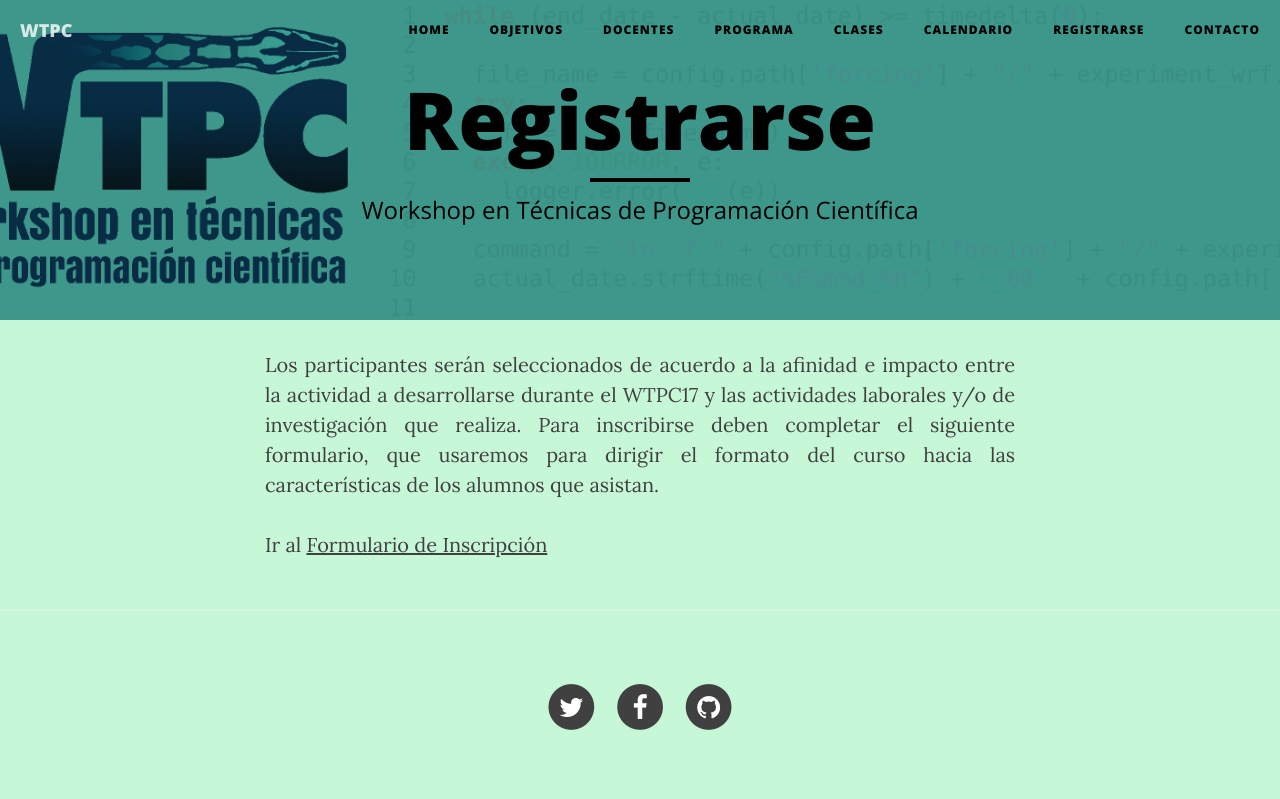
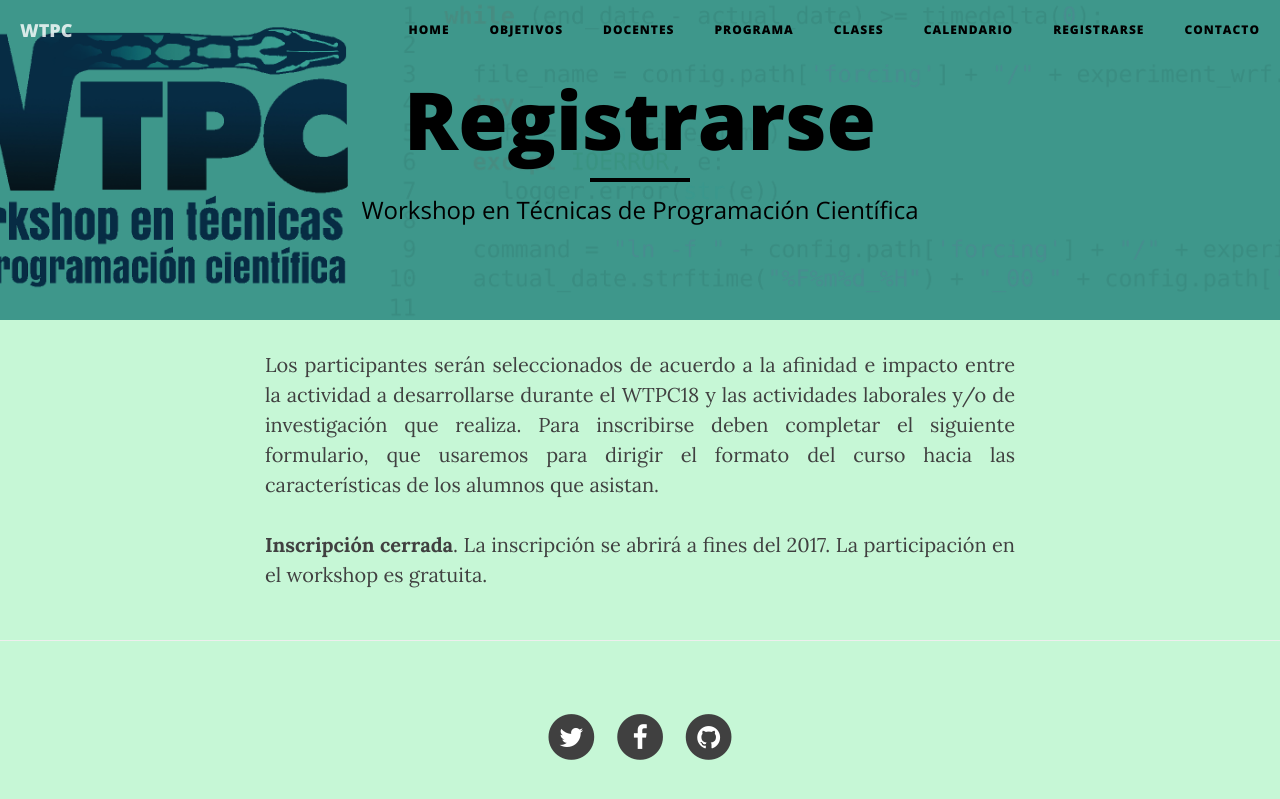
Before and after one commit to wtpc/wtpc.github.io, a Jekyll site: the page built from registrarse.md, in a window 1280 px wide. Shown: the top 799 px of the page. Built offline with Jekyll 4.4.1, drawn with Linux system fonts in a browser that asks for light colours; nearby versions of some CDN libraries.

Commit message:
Update - Registration

```diff
--- a/registrarse.md
+++ b/registrarse.md
@@ -7,10 +7,12 @@ permalink: /registrarse/
 
 
 Los participantes serán seleccionados de acuerdo a la afinidad e
-impacto entre la actividad a desarrollarse durante el WTPC17 y las
+impacto entre la actividad a desarrollarse durante el WTPC18 y las
 actividades laborales y/o de investigación que realiza. Para
 inscribirse deben completar el siguiente formulario, que usaremos para
 dirigir el formato del curso hacia las características de los alumnos
 que asistan.
 
-Ir al [Formulario de Inscripción](https://docs.google.com/forms/d/1UJoDpxh2btxi3XLd01JCBCjuEkAd0cTzKeAqwIsfCWg/edit)
+**Inscripción cerrada**. La inscripción se abrirá a fines
+del 2017. La participación en el workshop es gratuita.
+<!--Ir al [Formulario de Inscripción](https://docs.google.com/forms/d/1UJoDpxh2btxi3XLd01JCBCjuEkAd0cTzKeAqwIsfCWg/edit)-->
```
